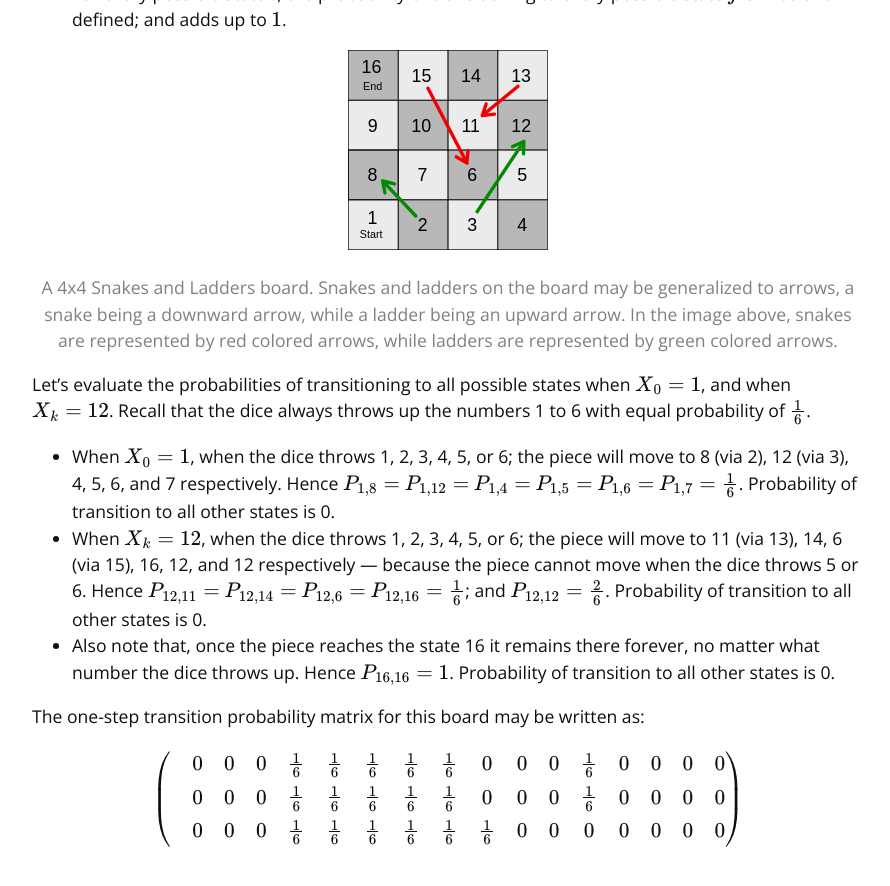
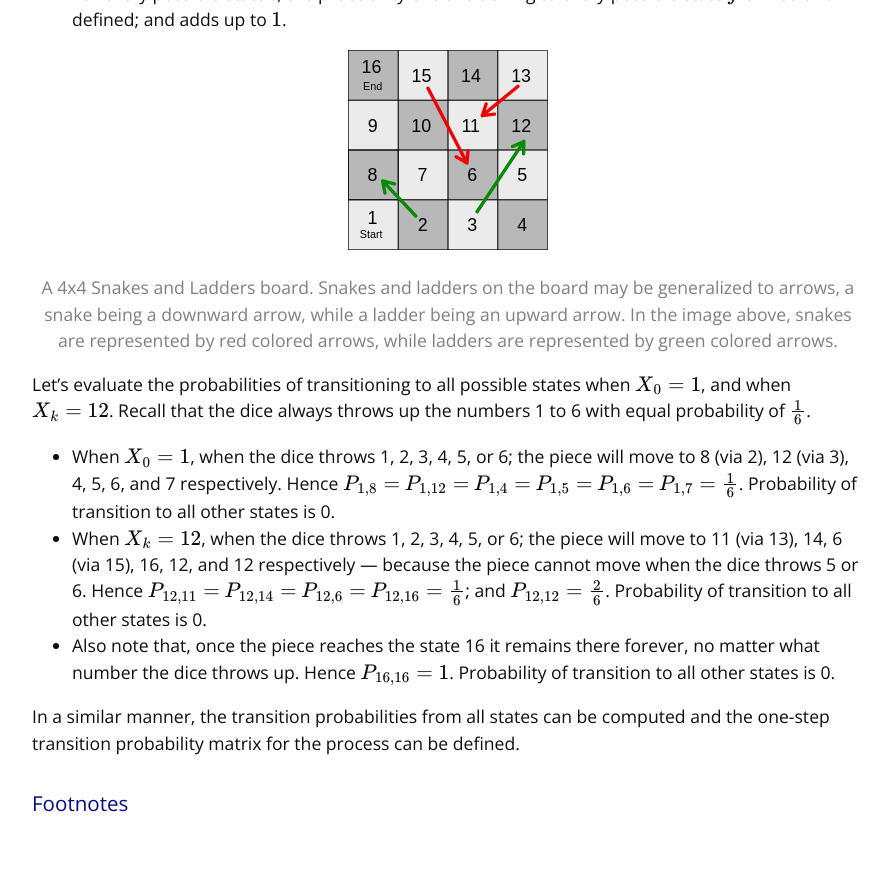
Before and after one commit to vinitjoglekar/playground, a Jekyll site: the page built from _pages/markov_chains.md, in a window 1280 px wide and 900 px high, scrolled down 1635 px. Shown: the top 886 px of the window, without its empty margins (192-1082 px from the left). Built offline with Jekyll 4.4.1, drawn with Linux system fonts in a browser that asks for light colours; some of the changed text lies outside the part shown.

Commit message:
Update markov_chains.md

```diff
--- a/_pages/markov_chains.md
+++ b/_pages/markov_chains.md
@@ -40,7 +40,7 @@ $$ \textbf{P} = \begin{pmatrix}
 $$
 </div>
 
-### An example: Snakes and ladders
+### An example: The game of Snakes and Ladders
 Let's consider a board of size 4 x 4, and a simplified scenario where a single player throws dice and moves the piece by the number thrown up. The game starts with the piece placed on the cell numbered one. The cell number represents the state of the process. This process is a Markov chain because,
 - At any given time, the process is in some state, the initial state being $X_0 = 1$.
 - All the states that the process can assume are known: $\left \\{ 1,2,3,...,15,16 \right \\}$
@@ -61,13 +61,6 @@ Let's evaluate the probabilities of transitioning to all possible states when $X
 - When $X_k = 12$, when the dice throws 1, 2, 3, 4, 5, or 6; the piece will move to 11 (via 13), 14, 6 (via 15), 16, 12, and 12 respectively &mdash;  because the piece cannot move when the dice throws 5 or 6. Hence $P_{12,11} =$ $P_{12,14} =$ $P_{12,6} =$ $P_{12,16} = \frac{1}{6}$; and $P_{12,12} = \frac{2}{6}$. Probability of transition to all other states is 0.
 - Also note that, once the piece reaches the state 16 it remains there forever, no matter what number the dice throws up. Hence $P_{16,16} = 1$. Probability of transition to all other states is 0.
 
-The one-step transition probability matrix for this board may be written as:
+In a similar manner, the transition probabilities from all states can be computed and the one-step transition probability matrix for the process can be defined.
 
-<div align="center">
-$$\begin{pmatrix}
- &0 &0 &0 &\frac{1}{6} &\frac{1}{6} &\frac{1}{6} &\frac{1}{6} &\frac{1}{6} &0 &0 &0 &\frac{1}{6} &0 &0 &0 &0 \\
- &0 &0 &0 &\frac{1}{6} &\frac{1}{6} &\frac{1}{6} &\frac{1}{6} &\frac{1}{6} &0 &0 &0 &\frac{1}{6} &0 &0 &0 &0 \\
- &0 &0 &0 &\frac{1}{6} &\frac{1}{6} &\frac{1}{6} &\frac{1}{6} &\frac{1}{6} &\frac{1}{6} &0 &0 &0 &0 &0 &0 &0 \\
-\end{pmatrix}
-$$
-</div>
+### Footnotes
```
